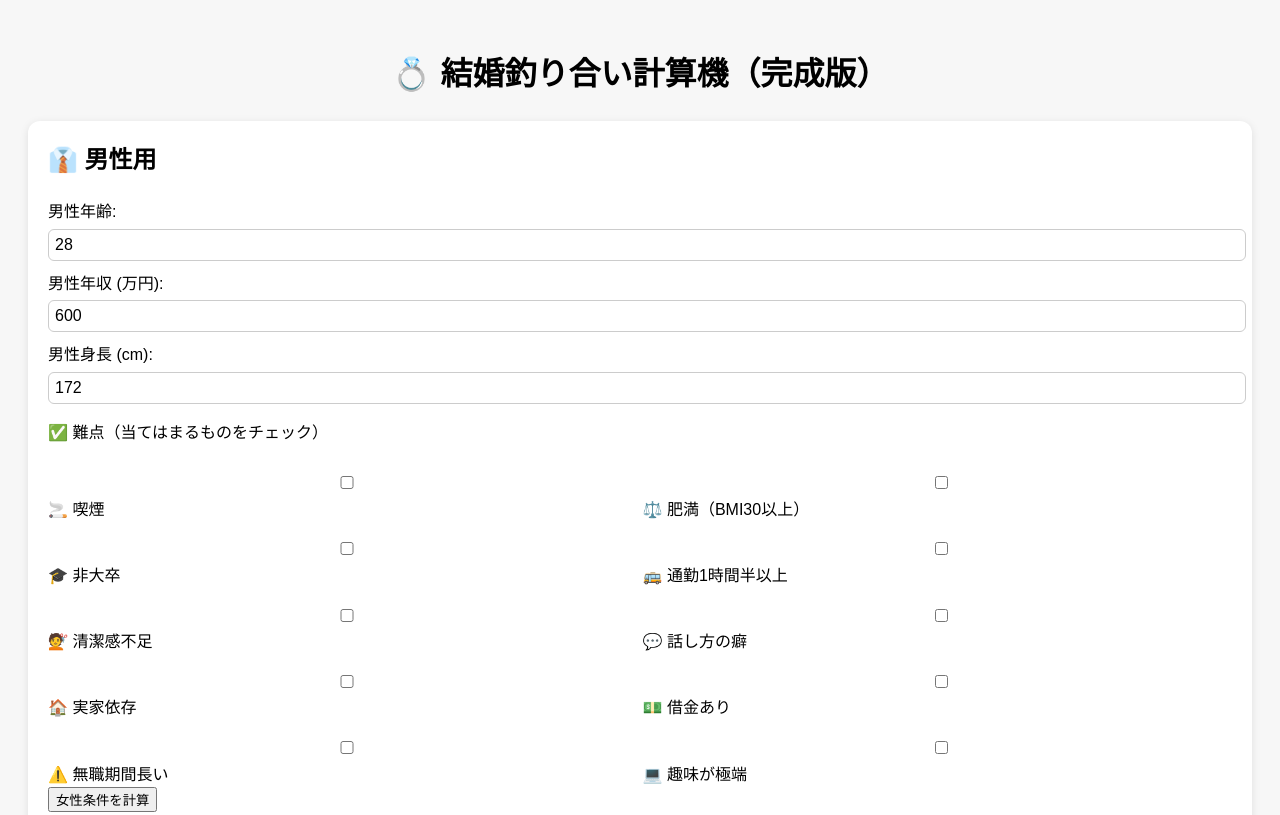
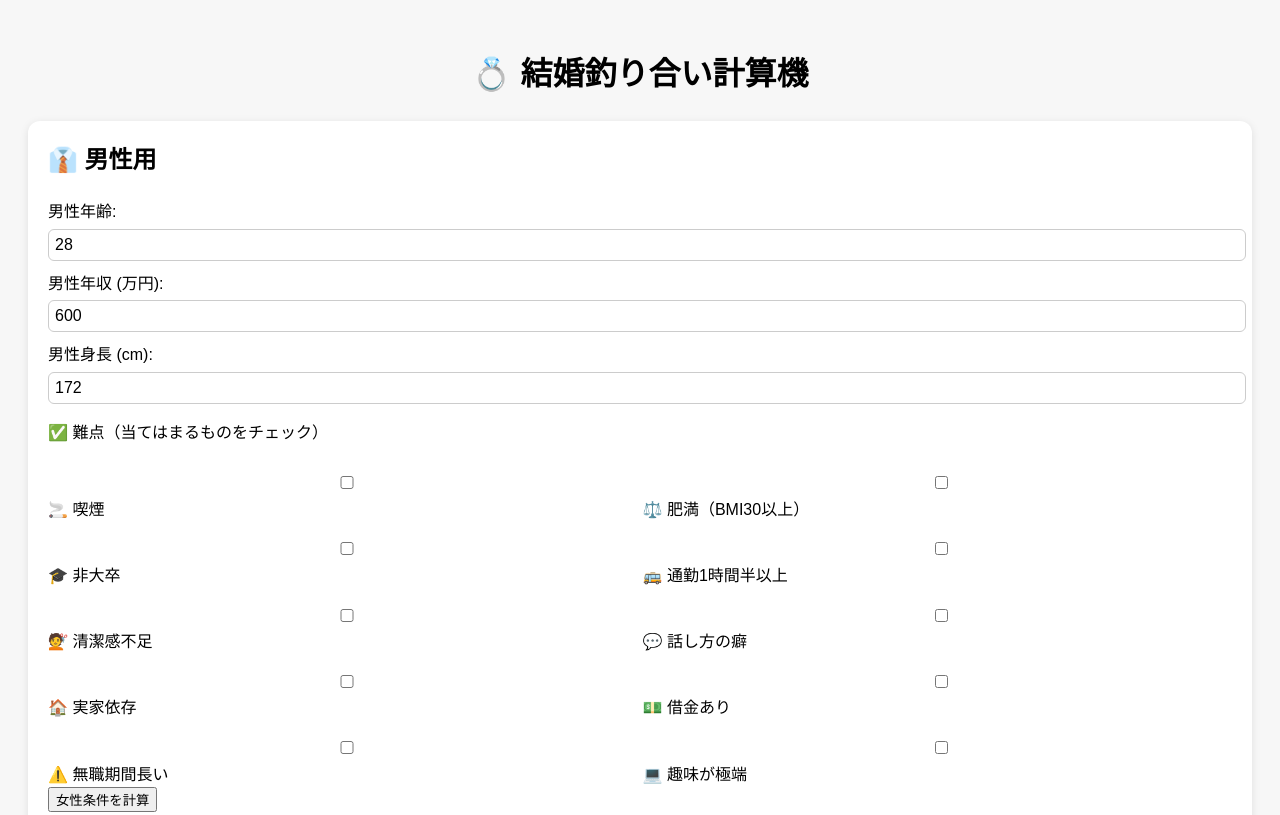
Before and after one commit to incognito702/MarriageBalanceCalculator, a plain HTML site: page index.html in a window 1280 px wide. Shown: the top 815 px of the page. Drawn offline with Linux system fonts and the light colour scheme.

Commit message:
Add files via upload

```diff
--- a/index.html
+++ b/index.html
@@ -3,7 +3,7 @@
 <head>
 <meta charset="UTF-8">
 <meta name="viewport" content="width=device-width, initial-scale=1.0">
-<title>結婚釣り合い計算機（完成版）</title>
+<title>結婚釣り合い計算機</title>
 <style>
   body { font-family: 'Hiragino Sans', sans-serif; background: #f7f7f7; padding: 20px; line-height: 1.6; }
   h1 { text-align: center; margin-bottom: 20px; }
@@ -19,7 +19,7 @@
 </head>
 <body>
 
-<h1>💍 結婚釣り合い計算機（完成版）</h1>
+<h1>💍 結婚釣り合い計算機</h1>
 
 <div class="card">
   <h2>👔 男性用</h2>
```
